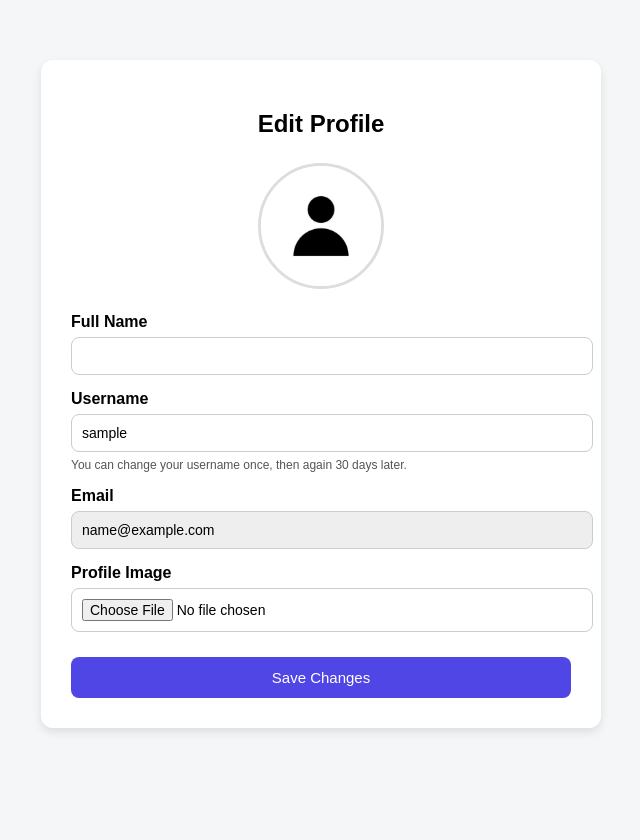
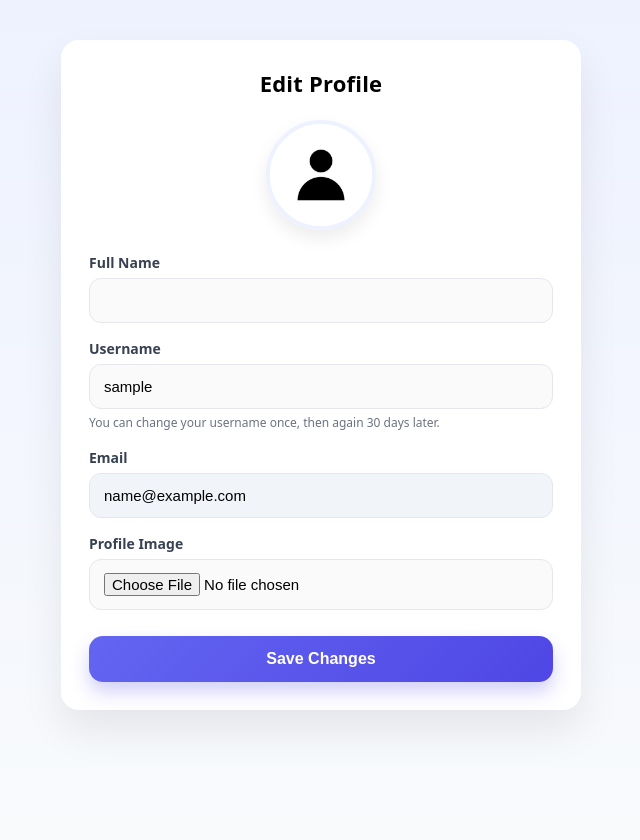
Before and after one commit to priyanshu24-creation/Expense-Tracker, a Django app: page /edit-profile/ in a window 1280 px wide. Shown: the whole page, without its empty margins (319-959 px from the left). Before the commit the page ends 732 px from the top, so only its background shows below. Run offline with Django 5.2, Linux system fonts and the light colour scheme; the visitor is signed in with stand-in values (Sample User, id 1); data comes from the database, SQL or seed files in the repository.

Commit message:
fix all bugs

```diff
--- a/expense_tracker/urls.py
+++ b/expense_tracker/urls.py
@@ -2,21 +2,23 @@ from django.contrib import admin
 from django.urls import path, include
 from django.conf import settings
 from django.conf.urls.static import static
+from django.contrib.auth.views import LogoutView
+
 from tracker.views import email_login, verify_otp
-from django.contrib.auth.views import LogoutView
+
 
 urlpatterns = [
     path('admin/', admin.site.urls),
 
-    # OTP login system
+    # auth (OTP login flow)
     path('login/', email_login, name='email_login'),
     path('verify/', verify_otp, name='verify_otp'),
-    path('logout/', LogoutView.as_view(), name='logout'),
+    path('logout/', LogoutView.as_view(next_page='email_login'), name='logout'),
 
-    # app routes
+    # tracker app
     path('', include('tracker.urls')),
-
-    # password change (optional)
 ]
 
-urlpatterns += static(settings.MEDIA_URL, document_root=settings.MEDIA_ROOT)
+# media (profile images etc.)
+if settings.DEBUG:
+    urlpatterns += static(settings.MEDIA_URL, document_root=settings.MEDIA_ROOT)
--- a/tracker/templates/edit_profile.html
+++ b/tracker/templates/edit_profile.html
@@ -4,99 +4,175 @@
 <head>
     <title>Edit Profile</title>
 
+    <!-- MOBILE VIEWPORT (critical for real responsiveness) -->
+    <meta name="viewport" content="width=device-width, initial-scale=1">
+
     <style>
+        * {
+            box-sizing: border-box;
+        }
+
         body {
             margin: 0;
-            font-family: Arial, sans-serif;
-            background: #f4f6f8;
+            font-family: system-ui, -apple-system, Segoe UI, Roboto, Arial, sans-serif;
+            background: linear-gradient(180deg,#eef2ff,#f8fafc);
+            min-height: 100vh;
         }
 
+        /* APP STYLE CONTAINER */
         .edit-container {
-            max-width: 500px;
-            margin: 60px auto;
+            max-width: 520px;
+            margin: 40px auto;
             background: white;
-            padding: 30px;
-            border-radius: 12px;
-            box-shadow: 0 4px 10px rgba(0,0,0,0.1);
+            padding: 28px;
+            border-radius: 18px;
+            box-shadow: 0 20px 40px rgba(0,0,0,0.08);
         }
 
         h2 {
             text-align: center;
-            margin-bottom: 25px;
+            margin: 0 0 22px;
+            font-size: 22px;
+            letter-spacing: .2px;
         }
 
+        /* PROFILE PREVIEW */
         .profile-preview {
             text-align: center;
-            margin-bottom: 20px;
+            margin-bottom: 18px;
         }
 
         .profile-preview img {
-            width: 120px;
-            height: 120px;
+            width: 110px;
+            height: 110px;
             border-radius: 50%;
             object-fit: cover;
-            border: 3px solid #ddd;
+            border: 4px solid #eef2ff;
+            box-shadow: 0 8px 18px rgba(0,0,0,.08);
         }
 
         label {
-            font-weight: bold;
+            font-weight: 600;
             display: block;
-            margin-top: 15px;
+            margin-top: 16px;
+            font-size: 14px;
+            color: #374151;
         }
 
         input[type="text"],
         input[type="email"],
         input[type="file"] {
             width: 100%;
-            padding: 10px;
+            padding: 13px 14px;
             margin-top: 6px;
-            border-radius: 8px;
-            border: 1px solid #ccc;
-            font-size: 14px;
+            border-radius: 12px;
+            border: 1px solid #e5e7eb;
+            font-size: 15px;
+            background: #fafafa;
+            transition: .2s;
+        }
+
+        input:focus {
+            outline: none;
+            border-color: #6366f1;
+            background: #fff;
+            box-shadow: 0 0 0 3px rgba(99,102,241,.12);
         }
 
         input[readonly] {
-            background: #eee;
+            background: #f1f5f9;
             cursor: not-allowed;
         }
 
+        small {
+            display: block;
+            margin-top: 6px;
+            color: #6b7280;
+            font-size: 12px;
+            line-height: 1.4;
+        }
+
+        /* BUTTON */
         .btn-group {
-            margin-top: 25px;
+            margin-top: 26px;
             display: flex;
-            gap: 10px;
         }
 
         button {
-            flex: 1;
-            padding: 12px;
+            width: 100%;
+            padding: 14px;
             border: none;
-            border-radius: 8px;
-            font-size: 15px;
+            border-radius: 14px;
+            font-size: 16px;
+            font-weight: 600;
             cursor: pointer;
+            transition: .25s;
         }
 
         .save-btn {
-            background: #4f46e5;
+            background: linear-gradient(135deg,#6366f1,#4f46e5);
             color: white;
+            box-shadow: 0 10px 18px rgba(79,70,229,.25);
         }
 
         .save-btn:hover {
-            background: #4f46e5;
+            transform: translateY(-1px);
+            box-shadow: 0 14px 24px rgba(79,70,229,.32);
         }
 
-        .back-btn {
-            background: #ddd;
+        .save-btn:active {
+            transform: translateY(0);
         }
 
-        .back-btn:hover {
-            background: #bbb;
+        /* ERROR BOX */
+        .error-box {
+            background:#fee2e2;
+            color:#991b1b;
+            padding:12px;
+            border-radius:12px;
+            margin-bottom:14px;
+            font-size:14px;
         }
 
+        /* =========================
+           MOBILE — APP FULLSCREEN
+        ========================== */
         @media (max-width: 600px) {
+
+            body {
+                background: white;
+            }
+
             .edit-container {
-                margin: 20px;
+                margin: 0;
+                min-height: 100vh;
+                border-radius: 0;
+                box-shadow: none;
+                padding: 22px 16px 30px;
+            }
+
+            h2 {
+                font-size: 20px;
+            }
+
+            .profile-preview img {
+                width: 92px;
+                height: 92px;
+            }
+
+            input[type="text"],
+            input[type="email"],
+            input[type="file"] {
+                font-size: 16px; /* prevents mobile zoom */
+                padding: 14px;
+            }
+
+            button {
+                font-size: 16px;
+                padding: 15px;
             }
         }
+
     </style>
 </head>
 
@@ -107,24 +183,29 @@
     <h2>Edit Profile</h2>
 
     <div class="profile-preview">
-        <img src="{{ request.user.profile.profile_image_url }}" id="preview" onerror="this.onerror=null;this.src='{% static 'tracker/logo.png' %}';">
+        <img src="{{ request.user.profile.profile_image_url }}"
+             id="preview"
+             onerror="this.onerror=null;this.src='{% static 'tracker/logo.png' %}';">
     </div>
 
     <form method="POST" enctype="multipart/form-data">
         {% csrf_token %}
 
         {% if error %}
-        <div style="background:#fee2e2;color:#991b1b;padding:10px 12px;border-radius:8px;margin-bottom:10px;font-size:14px;">
+        <div class="error-box">
             {{ error }}
         </div>
         {% endif %}
 
         <label>Full Name</label>
-        <input type="text" name="full_name" value="{{ request.user.profile.full_name }}" required>
+        <input type="text" name="full_name"
+               value="{{ request.user.profile.full_name }}" required>
 
         <label>Username</label>
-        <input type="text" name="username" value="{{ request.user.username }}" required>
-        <small style="display:block;margin-top:6px;color:#555;font-size:12px;">
+        <input type="text" name="username"
+               value="{{ request.user.username }}" required>
+
+        <small>
             You can change your username once, then again 30 days later.
             {% if next_username_change_at %}
             Next change available: {{ next_username_change_at|date:"M d, Y" }}.
@@ -135,11 +216,14 @@
         <input type="email" value="{{ request.user.email }}" readonly>
 
         <label>Profile Image</label>
-        <input type="file" name="image" accept="image/*" onchange="previewImage(event)">
+        <input type="file" name="image"
+               accept="image/*"
+               onchange="previewImage(event)">
 
         <div class="btn-group">
-            <button type="submit" class="save-btn">Save Changes</button>
-
+            <button type="submit" class="save-btn">
+                Save Changes
+            </button>
         </div>
 
     </form>
--- a/tracker/views.py
+++ b/tracker/views.py
@@ -2,15 +2,17 @@ from django.shortcuts import render, redirect, get_object_or_404
 from django.contrib.auth.decorators import login_required
 from django.contrib.auth import login
 from django.contrib.auth.models import User
-from django.core.mail import send_mail
+from django.utils import timezone
 from django.conf import settings
-from django.utils import timezone
 
 from datetime import timedelta
 import json
 import random
 
 from .models import Transaction, Profile, EmailOTP
+
+from sendgrid import SendGridAPIClient
+from sendgrid.helpers.mail import Mail, Email, To, Content
 
 
 # =========================
@@ -27,12 +29,12 @@ def index(request):
         Transaction.objects.create(
             user=request.user,
             type=request.POST.get("type"),
-            amount=request.POST.get("amount"),
+            amount=float(request.POST.get("amount")),
             category=request.POST.get("category"),
             payment_mode=request.POST.get("payment_mode", "online"),
             date=request.POST.get("date"),
         )
-        return redirect("/")
+        return redirect("home")
 
     if not request.user.is_authenticated:
         return render(request, "index.html", {
@@ -51,21 +53,25 @@ def index(request):
 
     if selected_month:
         year, month = selected_month.split("-")
-        transactions = transactions.filter(date__year=year, date__month=month)
+        transactions = transactions.filter(
+            date__year=int(year),
+            date__month=int(month)
+        )
 
     total_income = sum(t.amount for t in transactions if t.type == "income")
     total_expense = sum(t.amount for t in transactions if t.type == "expense")
     balance = total_income - total_expense
 
-    online_income = sum(t.amount for t in transactions if t.type == "income" and t.payment_mode == "online")
-    online_expense = sum(t.amount for t in transactions if t.type == "expense" and t.payment_mode == "online")
-    cash_income = sum(t.amount for t in transactions if t.type == "income" and t.payment_mode == "cash")
-    cash_expense = sum(t.amount for t in transactions if t.type == "expense" and t.payment_mode == "cash")
+    online_balance = sum(
+        t.amount if t.type == "income" else -t.amount
+        for t in transactions if t.payment_mode == "online"
+    )
 
-    online_balance = online_income - online_expense
-    cash_balance = cash_income - cash_expense
+    cash_balance = sum(
+        t.amount if t.type == "income" else -t.amount
+        for t in transactions if t.payment_mode == "cash"
+    )
 
-    # chart data
     category_data = {}
     for t in transactions:
         if t.type == "expense":
@@ -86,13 +92,13 @@ def index(request):
 
 
 # =========================
-# DELETE TRANSACTION
+# DELETE
 # =========================
 
 @login_required
 def delete_transaction(request, id):
     get_object_or_404(Transaction, id=id, user=request.user).delete()
-    return redirect("/")
+    return redirect("home")
 
 
 # =========================
@@ -101,26 +107,26 @@ def delete_transaction(request, id):
 
 @login_required
 def profile(request):
-    profile, _ = Profile.objects.get_or_create(user=request.user)
-    return render(request, "profile.html", {"profile": profile})
+    profile_obj, _ = Profile.objects.get_or_create(user=request.user)
+    return render(request, "profile.html", {"profile": profile_obj})
 
 
 @login_required
 def edit_profile(request):
-    profile = request.user.profile
+    profile_obj, _ = Profile.objects.get_or_create(user=request.user)
 
     if request.method == "POST":
-        profile.full_name = request.POST.get("full_name")
+        profile_obj.full_name = request.POST.get("full_name")
         if request.FILES.get("image"):
-            profile.image = request.FILES["image"]
-        profile.save()
-        return redirect("home")
+            profile_obj.image = request.FILES["image"]
+        profile_obj.save()
+        return redirect("profile")
 
-    return render(request, "edit_profile.html", {"profile": profile})
+    return render(request, "edit_profile.html", {"profile": profile_obj})
 
 
 # =========================
-# EMAIL LOGIN + OTP
+# EMAIL LOGIN + OTP SEND
 # =========================
 
 def email_login(request):
@@ -131,8 +137,9 @@ def email_login(request):
         confirm_password = request.POST.get("confirm_password")
 
         if password != confirm_password:
-            return render(request, "tracker/login_email.html",
-                          {"error": "Passwords do not match"})
+            return render(request, "tracker/login_email.html", {
+                "error": "Passwords do not match"
+            })
 
         user = User.objects.filter(email=email).first()
 
@@ -147,30 +154,28 @@ def email_login(request):
                 defaults={"full_name": full_name}
             )
 
-        # remove old OTPs
+        # clear old OTPs
         EmailOTP.objects.filter(user=user).delete()
 
         otp = str(random.randint(100000, 999999))
-        EmailOTP.objects.create(user=user, otp=otp)
+        EmailOTP.objects.create(
+            user=user,
+            otp=otp,
+            created_at=timezone.now()
+        )
 
-        print("OTP:", otp, "EMAIL:", email)
-        try:
-              send_mail(
-                subject="Your OTP Code",
-                message=f"Your OTP is {otp}",
-                from_email=settings.DEFAULT_FROM_EMAIL,
-                recipient_list=[email],
-                fail_silently=True,   # ← critical
-                )
-              print("OTP mail attempt done")
+        # ===== SENDGRID SEND =====
+        from_email = Email(settings.DEFAULT_FROM_EMAIL)
+        to_email = To(email)
+        subject = "Your OTP Code"
+        content = Content("text/plain", f"Your OTP is {otp}")
 
-        except Exception as e:
-             print("MAIL FAILED:", str(e))
-             return render(
-        request,
-        "tracker/login_email.html",
-        {"error": "Email service failed. Contact admin."}
-    )
+        mail = Mail(from_email, to_email, subject, content)
+
+        sg = SendGridAPIClient(settings.SENDGRID_API_KEY)
+        resp = sg.client.mail.send.post(request_body=mail.get())
+
+        print("SENDGRID STATUS:", resp.status_code)
 
         request.session["otp_user_id"] = user.id
         return redirect("verify_otp")
@@ -179,37 +184,42 @@ def email_login(request):
 
 
 # =========================
-# VERIFY OTP
+# OTP VERIFY
 # =========================
 
 def verify_otp(request):
     user_id = request.session.get("otp_user_id")
+
     if not user_id:
         return redirect("email_login")
 
-    user = User.objects.get(id=user_id)
+    user = User.objects.filter(id=user_id).first()
+    if not user:
+        return redirect("email_login")
 
     if request.method == "POST":
-        code = request.POST.get("otp")
-
-        otp_obj = EmailOTP.objects.filter(user=user).order_by("-created_at").first()
+        entered_otp = request.POST.get("otp")
+        otp_obj = EmailOTP.objects.filter(user=user).first()
 
         if not otp_obj:
-            return render(request, "tracker/verify_otp.html",
-                          {"error": "OTP expired"})
+            return render(request, "tracker/verify_otp.html", {
+                "error": "OTP expired"
+            })
 
         if timezone.now() > otp_obj.created_at + timedelta(minutes=10):
             otp_obj.delete()
-            return render(request, "tracker/verify_otp.html",
-                          {"error": "OTP expired"})
+            return render(request, "tracker/verify_otp.html", {
+                "error": "OTP expired"
+            })
 
-        if otp_obj.otp == code:
+        if entered_otp == otp_obj.otp:
+            login(request, user)
             otp_obj.delete()
             request.session.pop("otp_user_id", None)
-            login(request, user)
             return redirect("home")
 
-        return render(request, "tracker/verify_otp.html",
-                      {"error": "Invalid code"})
+        return render(request, "tracker/verify_otp.html", {
+            "error": "Invalid OTP"
+        })
 
     return render(request, "tracker/verify_otp.html")
```
Also changed, not shown: expense_tracker/settings.py (+15 -14 lines), tracker/templates/profile.html (+97 -46 lines).
